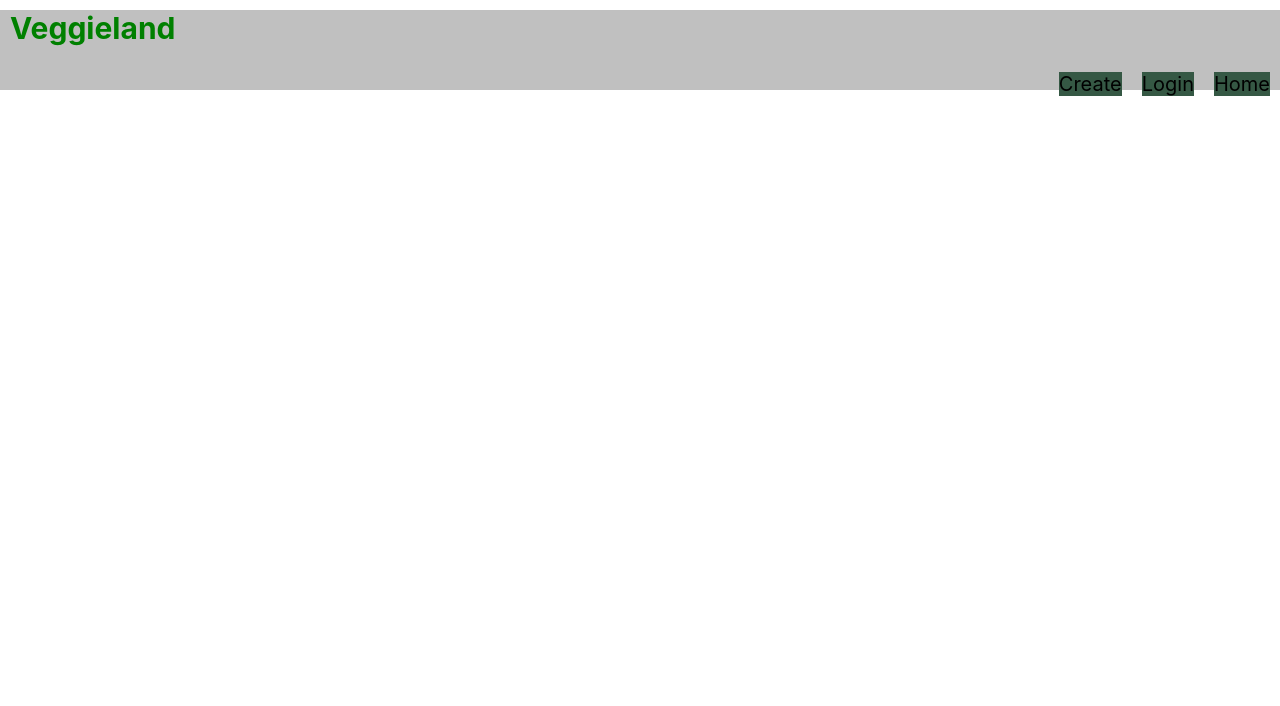
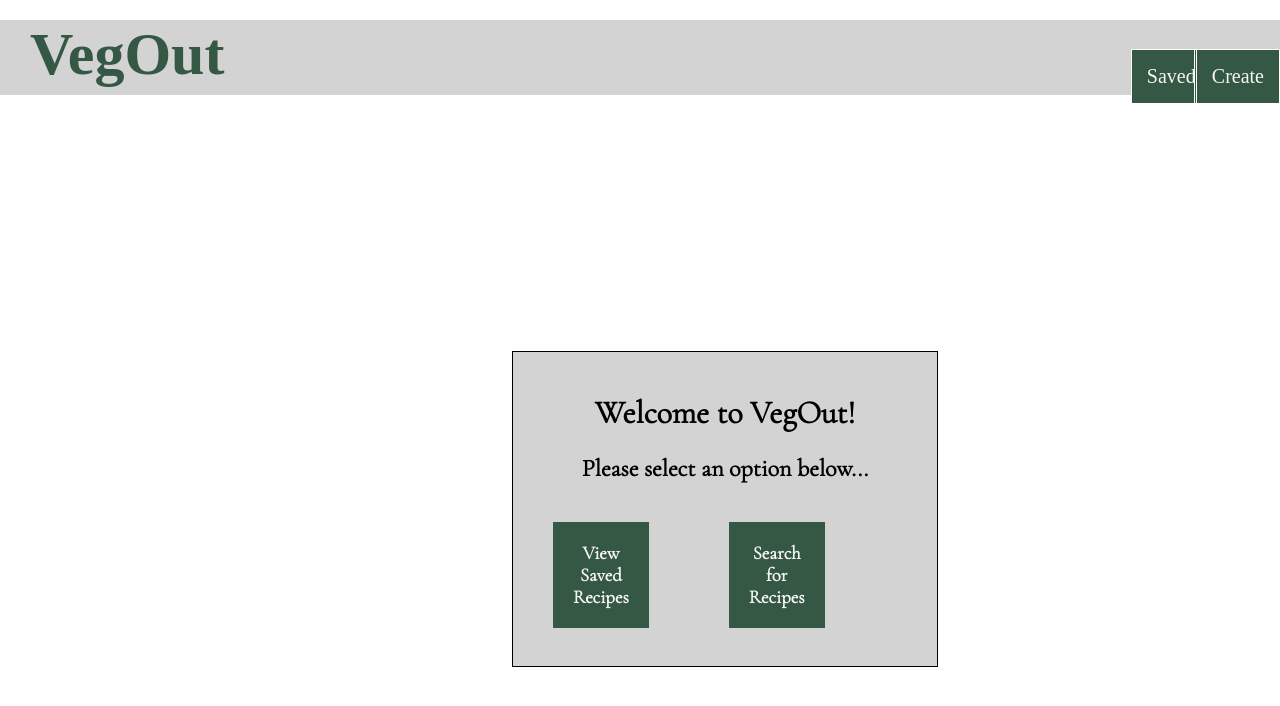
Before and after one commit to MartezMcDaniel/recipes-frontend, a React (Create React App) app in the folder recipes/: page / in a window 1280 px wide. Shown: the top 706 px of the page. Built offline with nearby package versions, Linux system fonts and the light colour scheme; no server answers.

Commit message:
style updated

```diff
--- a/recipes/public/index.html
+++ b/recipes/public/index.html
@@ -9,6 +9,11 @@
       name="description"
       content="Web site created using create-react-app"
     />
+
+<link rel="preconnect" href="https://fonts.gstatic.com">
+<link href="https://fonts.googleapis.com/css2?family=Cormorant+Garamond:wght@300&display=swap" rel="stylesheet">
+
+
     <link rel="apple-touch-icon" href="%PUBLIC_URL%/logo192.png" />
     <!--
       manifest.json provides metadata used when your web app is installed on a
--- a/recipes/src/App.css
+++ b/recipes/src/App.css
@@ -1,9 +1,13 @@
+/* @font-face {
+  font-family: cinzel;
+  src: url("https://fonts.googleapis.com/css2?family=Squada+One&display=swap");
+} */
 .entire-page {
   min-height: 100vh;
   width: 100%;
-  display: flex;
   align-items: center;
   justify-content: center;
+  font-family: cinzel;
 }
 
 .page {
@@ -15,7 +19,7 @@
 }
 
 .container {
-  margin-top: 10px;
+  margin-top: 20px;
   width: 100%;
   display: grid;
   grid-gap: 50px;
@@ -28,6 +32,7 @@
   padding: 15px;
   background-color: slategray;
   overflow: hidden;
+  color: lightgray;
 }
 
 .recipe-card img {
@@ -39,8 +44,10 @@
   background-color: lightgray;
   width: 80%;
   padding: 20px;
-  color: white;
+  color: rgb(53, 88, 68);
   font-size: 20px;
+  margin: 0 auto;
+  margin-top: 70px;
 }
 
 input[type="text"] {
@@ -56,14 +63,14 @@ input[type="text"] {
 
 input[type="submit"] {
   width: 100px;
-  background-color: #4caf50;
+  background-color: rgb(53, 88, 68);
   color: white;
   padding: 10px 10px;
   margin: 8px 0;
   border: none;
-  border-radius: 4px;
   cursor: pointer;
   font-size: 20px;
+  font-family: Cormorant Garamond;
 }
 
 input[type="submit"]:hover {
@@ -76,12 +83,11 @@ input[type="submit"]:hover {
 
 .cancel-btn {
   width: 100px;
-  background-color: red;
+  background-color: rgb(121, 19, 19);
   color: white;
   padding: 10px 10px;
   margin: 8px 0;
   border: none;
-  border-radius: 4px;
   cursor: pointer;
   font-size: 20px;
   text-align: center;
@@ -92,42 +98,45 @@ input[type="submit"]:hover {
   background-color: rgb(170, 3, 3);
 }
 
-.navbar {
-  background-color: silver;
-  margin-top: 10px;
-  height: 80px;
+nav {
+  background-color: lightgray;
+  height: 75px;
+  font-family: cinzel;
 }
-li {
+
+nav li {
   list-style-type: none;
-  display: inline;
-  text-decoration: none;
-  color: black;
+  display: flex;
+  color: whitesmoke;
   font-size: 20px;
-  margin: 10px 10px;
+  margin-top: -60px;
   float: right;
   background-color: rgb(53, 88, 68);
+  padding: 15px;
+  border: 1px solid white;
 }
 
 .navbar h3 {
-  font-size: 30px;
-  color: green;
-  display: inline;
-  margin-left: 10px;
+  font-size: 60px;
+  color: rgb(53, 88, 68);
+  display: flex;
+  margin: 20px 30px;
 }
+
 .searchbar input {
   width: 50%;
 }
 .searchbar {
   text-align: center;
+  margin-top: 40px;
 }
 .searchbar button {
   width: 100px;
-  background-color: #4caf50;
+  background-color: rgb(53, 88, 68);
   color: white;
   padding: 10px 10px;
   margin: 8px 0;
   border: none;
-  border-radius: 4px;
   cursor: pointer;
   font-size: 20px;
   text-align: center;
@@ -140,4 +149,53 @@ li {
   border: 1px solid whitesmoke;
   border-radius: 6px;
   color: whitesmoke;
+  display: inline;
+  float: right;
 }
+
+.box2 {
+  width: 50%;
+  display: flex;
+  align-items: center;
+  margin-left: 20px;
+}
+
+div .homepage {
+  display: block;
+  align-items: center;
+  margin-top: 20%;
+  margin-left: 40%;
+  width: 30%;
+  padding: 20px;
+  background-color: lightgray;
+  text-align: center;
+  border: 1px solid black;
+}
+
+.searched {
+  margin-left: 80px;
+  background-color: rgb(53, 88, 68);
+  padding: 20px;
+  color: whitesmoke;
+}
+.saved {
+  background-color: rgb(53, 88, 68);
+  padding: 20px;
+  color: whitesmoke;
+  margin: 0 auto;
+}
+
+.card {
+  border: 1px solid black;
+  border: 1px solid black;
+  padding: 15px;
+  background-color: slategray;
+  color: lightgray;
+  width: 30%;
+  margin: 0 auto;
+  margin-top: 10px;
+}
+
+.entire-card {
+  margin-top: 40px;
+}
--- a/recipes/src/App.js
+++ b/recipes/src/App.js
@@ -9,6 +9,8 @@ import PostForm from "./components/PostForm";
 import RecipeDetail from "./components/RecipeDetail";
 import Nav from "./components/Nav";
 import editRecipe from "./components/EditRecipe";
+import Home from "./components/Home";
+import Search from "./components/Search";
 
 function App() {
   const [recipes, setRecipes] = useState([]);
@@ -50,8 +52,10 @@ function App() {
     <Router>
       <div>
         <Nav />
-
         <Switch>
+          <Route exact path="/" component={Home} />
+          <Route path="/" exact render={() => <Home />} />
+          <Route path="/search" exact render={() => <Search />} />
           <Route
             exact
             path="/recipes"
--- /dev/null
+++ b/recipes/src/components/Home.js
@@ -0,0 +1,31 @@
+import React from "react";
+import { Link } from "react-router-dom";
+
+function Home(props) {
+  return (
+    <div className="border">
+      <div className="homepage">
+        <h1>Welcome to VegOut!</h1>
+        <h2>Please select an option below...</h2>
+        <div>
+          <section className="box2">
+            <Link
+              to="/recipes"
+              style={{ color: "inherit", textDecoration: "inherit" }}
+            >
+              <h3 className="saved">View Saved Recipes</h3>
+            </Link>
+            <Link
+              to="/search"
+              style={{ color: "inherit", textDecoration: "inherit" }}
+            >
+              <h3 className="searched">Search for Recipes</h3>
+            </Link>
+          </section>
+        </div>
+      </div>
+    </div>
+  );
+}
+
+export default Home;
--- a/recipes/src/components/Nav.js
+++ b/recipes/src/components/Nav.js
@@ -3,17 +3,23 @@ import { Link } from "react-router-dom";
 
 function Nav(props) {
   return (
-    <nav className="navbar">
-      <h3>Veggieland</h3>
+    <div className="navbar">
+      <nav>
+        <Link to="/" style={{ color: "inherit", textDecoration: "inherit" }}>
+          <h3>VegOut</h3>
+        </Link>
         <ul className="bullets">
           <Link
             style={{ color: "inherit", textDecoration: "inherit" }}
             to="/recipes"
           >
-          <li>Home</li>
+            <li>Saved Recipes</li>
           </Link>
-        <Link style={{ color: "inherit", textDecoration: "inherit" }}>
-          <li>Login</li>
+          <Link
+            to="/search"
+            style={{ color: "inherit", textDecoration: "inherit" }}
+          >
+            <li>Search</li>
           </Link>
           <Link
             style={{ color: "inherit", textDecoration: "inherit" }}
@@ -23,6 +29,7 @@ function Nav(props) {
           </Link>
         </ul>
       </nav>
+    </div>
   );
 }
 
--- a/recipes/src/components/RecipeDetail.js
+++ b/recipes/src/components/RecipeDetail.js
@@ -32,13 +32,23 @@ function RecipeDetail() {
   }, [id]);
 
   return (
-    <div className="recipe-card">
+    <div>
       {Object.keys(recipe).length > 0 ? (
         <section>
-          <p>{recipe.name}</p>
+          <p style={{ fontSize: "20px" }}>{recipe.name}</p>
+          <img
+            style={{ maxWidth: "600px", maxHeight: "600px" }}
+            src={recipe.image}
+            alt="food"
+          />
 
-          <p>{recipe.ingredients}</p>
-          <img src={recipe.image} alt="food" />
+          <p>
+            Ingredients: <br />
+            {recipe.ingredients}
+          </p>
+          <p>
+            Directions: <br /> {recipe.directions}
+          </p>
         </section>
       ) : null}
     </div>
--- a/recipes/src/components/Recipes.js
+++ b/recipes/src/components/Recipes.js
@@ -1,7 +1,6 @@
 import axios from "axios";
 import React from "react";
 import { Link } from "react-router-dom";
-import Search from "./Search";
 
 function Recipes({ recipes, deleteRecipe }) {
   const deleteRecipeBackend = async (id) => {
@@ -17,7 +16,6 @@ function Recipes({ recipes, deleteRecipe }) {
 
   return (
     <div>
-      <Search />
       <div className="entire-page">
         <div className="page">
           <div className="container">
--- a/recipes/src/components/Results.js
+++ b/recipes/src/components/Results.js
@@ -33,15 +33,18 @@ function Results(props) {
   }, []);
 
   return (
-    <div>
-      <div className="entire-page">
+    <div className="entire-card">
       {Object.keys(recipes).length > 0 ? (
         <section>
           {recipes.map((item) => (
-              <div className="recipe-card">
+            <div className="card">
               <img src={item.recipe.image} alt="image" />
-                <p>{item.recipe.label}</p>
-                <a href={item.recipe.url} target="blank">
+              <p style={{ fontSize: "30px" }}>{item.recipe.label}</p>
+              <a
+                style={{ fontSize: "20px" }}
+                href={item.recipe.url}
+                target="blank"
+              >
                 View Recipe
               </a>
             </div>
@@ -56,7 +59,6 @@ function Results(props) {
         </section>
       )}
     </div>
-    </div>
   );
 }
 
--- a/recipes/src/index.css
+++ b/recipes/src/index.css
@@ -1,13 +1,12 @@
 body {
+  padding: 0;
   margin: 0;
-  font-family: -apple-system, BlinkMacSystemFont, 'Segoe UI', 'Roboto', 'Oxygen',
-    'Ubuntu', 'Cantarell', 'Fira Sans', 'Droid Sans', 'Helvetica Neue',
-    sans-serif;
+  font-family: "Cormorant Garamond";
   -webkit-font-smoothing: antialiased;
   -moz-osx-font-smoothing: grayscale;
 }
 
-code {
-  font-family: source-code-pro, Menlo, Monaco, Consolas, 'Courier New',
+/* code {
+  font-family: source-code-pro, Menlo, Monaco, Consolas, "Courier New",
     monospace;
-}
+} */
```
Lines whose indentation alone changed are shown as unchanged.
